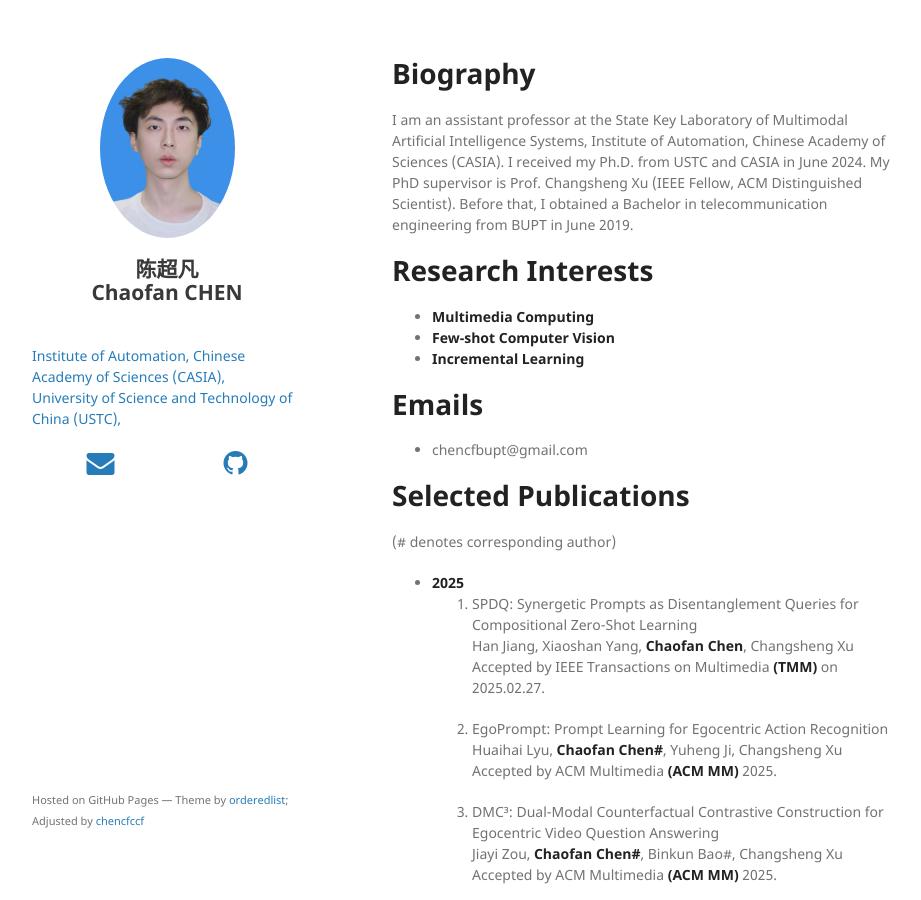
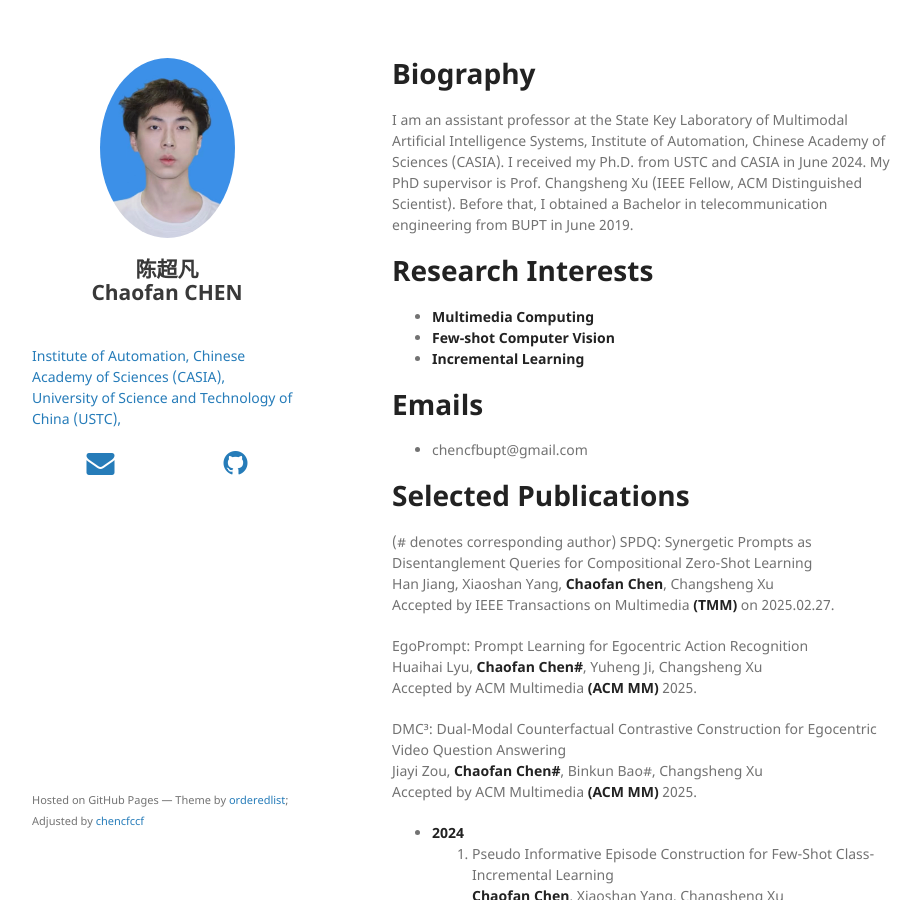
Before and after one commit to chencfccf/chencfccf.github.io, a Jekyll site: the page built from index.md, in a window 1280 px wide and 900 px high. Shown: the whole window, without its empty margins (178-1099 px from the left). Built offline with Jekyll 4.4.1, drawn with Linux system fonts in a browser that asks for light colours; nearby versions of some CDN libraries; our own code applies the rules of GitHub Pages for plain Markdown files; part of the change alters nothing that is shown.

Commit message:
Update index.md

```diff
--- a/index.md
+++ b/index.md
@@ -37,16 +37,15 @@ I am an assistant professor at the State Key Laboratory of Multimodal Artificial
 
 # Selected Publications
 (# denotes corresponding author)
-* **2025**
-  1. SPDQ: Synergetic Prompts as Disentanglement Queries for Compositional Zero-Shot Learning
+SPDQ: Synergetic Prompts as Disentanglement Queries for Compositional Zero-Shot Learning
   Han Jiang, Xiaoshan Yang, **Chaofan Chen**, Changsheng Xu
   Accepted by IEEE Transactions on Multimedia **(TMM)** on 2025.02.27.
 
-  2. EgoPrompt: Prompt Learning for Egocentric Action Recognition
+EgoPrompt: Prompt Learning for Egocentric Action Recognition
   Huaihai Lyu, **Chaofan Chen#**, Yuheng Ji, Changsheng Xu
   Accepted by ACM Multimedia **(ACM MM)** 2025.
 
-  3. DMC³: Dual-Modal Counterfactual Contrastive Construction for Egocentric Video Question Answering
+DMC³: Dual-Modal Counterfactual Contrastive Construction for Egocentric Video Question Answering
   Jiayi Zou, **Chaofan Chen#**, Binkun Bao#, Changsheng Xu
   Accepted by ACM Multimedia **(ACM MM)** 2025.
 
```
